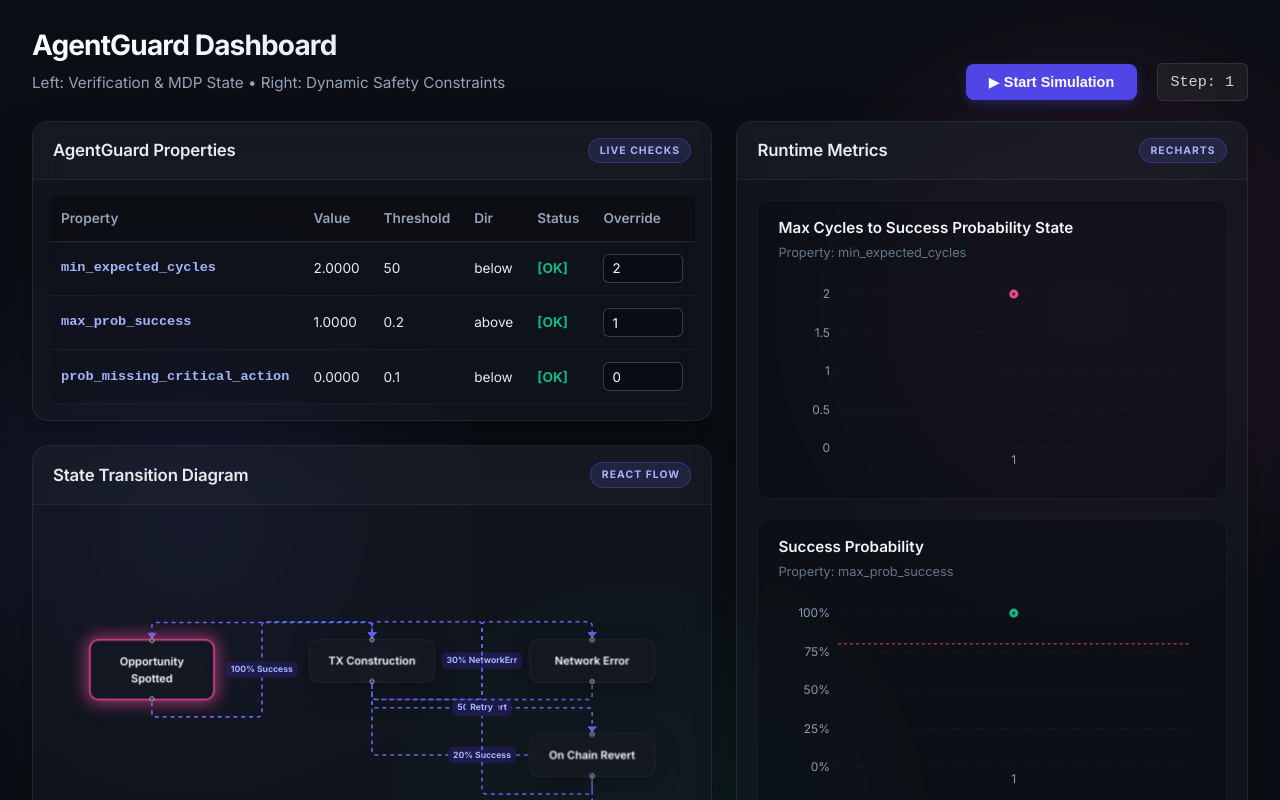
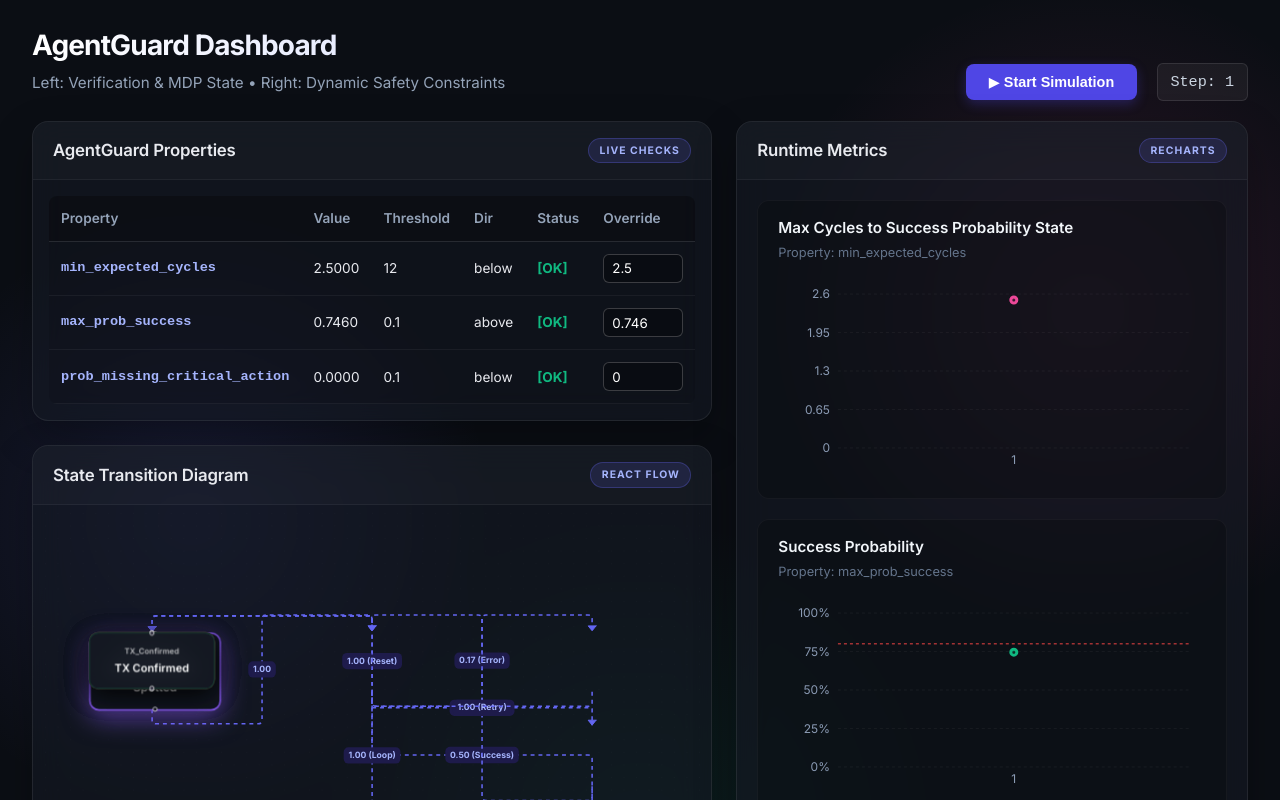
Before and after one commit to mourad96/Agentguard, a React (Vite) app in the folder visualizer/: page / in a window 1280 px wide. Shown: the top 800 px of the page. Built offline with nearby package versions, Linux system fonts and the light colour scheme.

Commit message:
feat: implement stutter-based halting logic and update visualizer state transitions and styling

```diff
--- a/visualizer/src/App.tsx
+++ b/visualizer/src/App.tsx
@@ -22,14 +22,10 @@ export default function App() {
   const [isHalted, setIsHalted] = useState(false);
 
   useEffect(() => {
-    const hasViolation = properties.some(p => p.status === "[VIOLATED]") ||
-                         properties.some(p => (p.name === "max_prob_success" && p.value < p.threshold) ||
-                                              (p.name === "min_expected_cycles" && p.value > p.threshold));
+    const hasViolation = properties.some(p => p.status === "[VIOLATED]") || isHalted;
     if (hasViolation && isSimulating) {
       setIsHalted(true);
       setIsSimulating(false);
-    } else if (!hasViolation && isHalted) {
-      setIsHalted(false);
     }
   }, [properties, isSimulating, isHalted]);
 
@@ -53,21 +49,23 @@ export default function App() {
         setStep(s => {
           const nextStep = s + 1;
 
-          if (nextStep % 5 === 0) {
+          if (nextStep % 3 === 0) {
             setProperties(prev => {
               const newProps = [...prev];
 
               const probIndex = newProps.findIndex(p => p.name === "max_prob_success");
               if (probIndex !== -1) {
-                let newVal = newProps[probIndex].value - (0.02 + 0.05 * Math.random());
-                if (newVal < 0) newVal = 0;
+                // Diminish Pmax as stutterCount increases
+                // Base 0.746 (prob of s2 before s0)
+                let newVal = 0.746 * Math.pow(0.85, stutterCount);
                 newProps[probIndex].value = newVal;
                 newProps[probIndex].status = newVal >= newProps[probIndex].threshold ? "[OK]" : "[VIOLATED]";
               }
 
               const cyclesIndex = newProps.findIndex(p => p.name === "min_expected_cycles");
               if (cyclesIndex !== -1) {
-                let newVal = newProps[cyclesIndex].value + (2 + 5 * Math.random());
+                // Increase Rmin as stutterCount increases (simulating gas/time cost)
+                let newVal = 2.5 + (stutterCount * 4) + (Math.random() * 2);
                 newProps[cyclesIndex].value = newVal;
                 newProps[cyclesIndex].status = newVal <= newProps[cyclesIndex].threshold ? "[OK]" : "[VIOLATED]";
               }
@@ -102,9 +100,17 @@ export default function App() {
               }
             }
 
+            // Stutter Logic: s3 <-> s1
             if (curr === "TX_Construction" && next === "On_Chain_Revert") {
-              setStutterCount(c => c + 1);
-            } else if (curr === "TX_Construction" && next !== "On_Chain_Revert") {
+              setStutterCount(c => {
+                const newVal = c + 1;
+                if (newVal > 2) {
+                  setIsHalted(true); // Fire actuator event (visual)
+                }
+                return newVal;
+              });
+            } else if (next === "TX_Confirmed" || next === "Network_Error") {
+              // Reset stutter if we break the loop towards a terminal state (in this cycle)
               setStutterCount(0);
             }
 
@@ -113,10 +119,10 @@ export default function App() {
 
           return nextStep;
         });
-      }, 600);
+      }, 700);
     }
     return () => clearInterval(interval);
-  }, [isSimulating]);
+  }, [isSimulating, stutterCount]);
 
   return (
     <div className="app">
--- a/visualizer/src/StateTransitionGraph.tsx
+++ b/visualizer/src/StateTransitionGraph.tsx
@@ -120,28 +120,45 @@ export function StateTransitionGraph({ transitions, activeNode, isHalted, isStut
     setNodes((nds) =>
       nds.map((n) => {
         let isActive = n.id === activeNode;
-        let isSuccess = n.id === "TX_Confirmed";
+        // States Mapping:
+        // s0: Network_Error (Red)
+        // s1: On_Chain_Revert (Orange)
+        // s2: TX_Confirmed (Green)
+        // s3: TX_Construction (Blue)
+        // s4: Opportunity_Spotted (Cyan/Purple)
+
+        let nodeColor = "rgba(20, 25, 35, 0.85)";
+        let borderColor = "rgba(255, 255, 255, 0.1)";
+        let shadowColor = "rgba(0, 0, 0, 0.3)";
+
+        if (n.id === "TX_Confirmed") {
+          borderColor = isActive ? "#10b981" : "rgba(16, 185, 129, 0.3)";
+          if (isActive) shadowColor = "rgba(16, 185, 129, 0.6)";
+        } else if (n.id === "On_Chain_Revert") {
+          borderColor = isActive ? "#f59e0b" : "rgba(245, 158, 11, 0.3)";
+          if (isActive) shadowColor = "rgba(245, 158, 11, 0.6)";
+        } else if (n.id === "Network_Error") {
+          borderColor = isActive ? "#ef4444" : "rgba(239, 68, 68, 0.3)";
+          if (isActive) shadowColor = "rgba(239, 68, 68, 0.6)";
+        } else if (n.id === "TX_Construction") {
+          borderColor = isActive ? "#3b82f6" : "rgba(59, 130, 246, 0.3)";
+          if (isActive) shadowColor = "rgba(59, 130, 246, 0.6)";
+        } else if (n.id === "Opportunity_Spotted") {
+          borderColor = isActive ? "#8b5cf6" : "rgba(139, 92, 246, 0.3)";
+          if (isActive) shadowColor = "rgba(139, 92, 246, 0.6)";
+        }
+
         let isStutterTarget = isStuttering && (n.id === "TX_Construction" || n.id === "On_Chain_Revert");
-        let isHaltedNode = isHalted && n.id === "TX_Construction";
+        let isHaltedNode = isHalted && (n.id === "TX_Construction" || n.id === "On_Chain_Revert");
 
-        let border = "1px solid rgba(255, 255, 255, 0.1)";
-        let boxShadow = "0 8px 32px 0 rgba(0, 0, 0, 0.3)";
-        let background = "rgba(20, 25, 35, 0.85)";
-
-        if (isSuccess && isActive) {
-          border = "2px solid #10b981"; // Emerald Green
-          boxShadow = "0 0 24px 6px rgba(16, 185, 129, 0.6)"; // Pulse
-        } else if (isStutterTarget) {
-          border = "2px solid #dc2626"; // Crimson Red
-          boxShadow = "0 0 20px 4px rgba(220, 38, 38, 0.6)"; // Flashing effect
-        } else if (isActive) {
-          border = "2px solid #ec4899";
-          boxShadow = "0 0 20px 4px rgba(236, 72, 153, 0.6)";
+        if (isStutterTarget) {
+          borderColor = "#dc2626";
+          shadowColor = "rgba(220, 38, 38, 0.8)";
         }
 
         if (isHaltedNode) {
-          border = "2px solid #ef4444";
-          boxShadow = "0 0 30px 10px rgba(239, 68, 68, 0.8)";
+          borderColor = "#ef4444";
+          shadowColor = "rgba(239, 68, 68, 0.9)";
         }
 
         return {
@@ -152,23 +169,26 @@ export function StateTransitionGraph({ transitions, activeNode, isHalted, isStut
                 {isHaltedNode && (
                   <div
                     style={{
-                      position: 'absolute', top: -30, left: '50%', transform: 'translateX(-50%)',
-                      background: '#ef4444', color: '#fff', padding: '4px 8px', borderRadius: 4,
-                      fontSize: 10, fontWeight: 'bold', whiteSpace: 'nowrap', zIndex: 10
+                      position: 'absolute', top: -35, left: '50%', transform: 'translateX(-50%)',
+                      background: '#ef4444', color: '#fff', padding: '4px 10px', borderRadius: 4,
+                      fontSize: 10, fontWeight: 'bold', whiteSpace: 'nowrap', zIndex: 10,
+                      boxShadow: '0 4px 12px rgba(0,0,0,0.5)', border: '1px solid #fff'
                     }}
                   >
                     HALTED BY AGENTGUARD
                   </div>
                 )}
+                <div style={{ fontSize: '10px', opacity: 0.7, marginBottom: '2px' }}>{n.id}</div>
                 {n.id.replace(/_/g, ' ')}
               </div>
             )
           },
           style: {
             ...n.style,
-            boxShadow,
-            border,
-            background,
+            boxShadow: `0 8px 32px 0 ${shadowColor}`,
+            border: isActive || isStutterTarget || isHaltedNode ? `2px solid ${borderColor}` : `1px solid ${borderColor}`,
+            background: nodeColor,
+            transform: isActive ? 'scale(1.05)' : 'scale(1)',
           },
         };
       })
@@ -183,13 +203,15 @@ export function StateTransitionGraph({ transitions, activeNode, isHalted, isStut
         if (isStutterEdge) {
           return {
             ...e,
-            style: { stroke: "#dc2626", strokeWidth: 3 },
+            animated: true,
+            style: { stroke: "#dc2626", strokeWidth: 4, strokeDasharray: '5,5' },
             markerEnd: { type: MarkerType.ArrowClosed, color: "#dc2626" },
           };
         }
 
         return {
           ...e,
+          animated: true,
           style: { stroke: "#6366f1", strokeWidth: 2 },
           markerEnd: { type: MarkerType.ArrowClosed, color: "#6366f1" },
         };
--- a/visualizer/src/data/mockAgentData.ts
+++ b/visualizer/src/data/mockAgentData.ts
@@ -1,5 +1,12 @@
 /**
  * Mock data and types for AgentGuard Dashboard.
+ *
+ * Based on PRISM model: Transaction Execution Flow
+ * s4: Opportunity_Spotted (Start)
+ * s3: TX_Construction (Processing)
+ * s1: On_Chain_Revert (Failure/Retry)
+ * s0: Network_Error (Error/Reset)
+ * s2: TX_Confirmed (Goal)
  */
 
 export type TransitionRecord = {
@@ -28,15 +35,15 @@ export type AGProperty = {
 export const INITIAL_PROPERTIES: AGProperty[] = [
   {
     name: "min_expected_cycles",
-    value: 2.0000,
-    threshold: 50.0,
+    value: 2.5000,
+    threshold: 12.0,
     direction: "below",
     status: "[OK]"
   },
   {
     name: "max_prob_success",
-    value: 1.0000,
-    threshold: 0.2,
+    value: 0.7460, // Approx prob of s2 before s0 in stable loop
+    threshold: 0.1,
     direction: "above",
     status: "[OK]"
   },
@@ -50,14 +57,15 @@ export const INITIAL_PROPERTIES: AGProperty[] = [
 ];
 
 export const mockTransitions: TransitionRecord[] = [
-  { from: "Opportunity_Spotted", action: "start", to: "TX_Construction", probability: 1.0, labelStr: "100% Success" },
-  { from: "TX_Construction", action: "confirm", to: "TX_Confirmed", probability: 0.2, labelStr: "20% Success" },
-  { from: "TX_Construction", action: "network_err", to: "Network_Error", probability: 0.3, labelStr: "30% NetworkErr" },
-  { from: "TX_Construction", action: "revert", to: "On_Chain_Revert", probability: 0.5, labelStr: "50% Revert" },
-  { from: "On_Chain_Revert", action: "retry", to: "TX_Construction", probability: 1.0, labelStr: "Retry" },
-  { from: "Network_Error", action: "reset", to: "Opportunity_Spotted", probability: 1.0, labelStr: "Reset" },
+  { from: "Opportunity_Spotted", action: "start", to: "TX_Construction", probability: 1.0, labelStr: "1.00" },
+  { from: "TX_Construction", action: "submit_tx", to: "TX_Confirmed", probability: 0.50, labelStr: "0.50 (Success)" },
+  { from: "TX_Construction", action: "submit_tx", to: "On_Chain_Revert", probability: 0.33, labelStr: "0.33 (Revert)" },
+  { from: "TX_Construction", action: "submit_tx", to: "Network_Error", probability: 0.17, labelStr: "0.17 (Error)" },
+  { from: "On_Chain_Revert", action: "retry", to: "TX_Construction", probability: 1.00, labelStr: "1.00 (Retry)" },
+  { from: "Network_Error", action: "reset", to: "Opportunity_Spotted", probability: 1.00, labelStr: "1.00 (Reset)" },
+  { from: "TX_Confirmed", action: "finalize", to: "Opportunity_Spotted", probability: 1.00, labelStr: "1.00 (Loop)" },
 ];
 
 export const initialMetrics: MetricPoint[] = [
-  { step: 1, min_expected_cycles: 2.0, max_prob_success: 1.0, prob_missing_critical_action: 0.0 },
+  { step: 1, min_expected_cycles: 2.5, max_prob_success: 0.746, prob_missing_critical_action: 0.0 },
 ];
```
Also changed, not shown: 1 other file (tests, documents, lock files or other folders).
